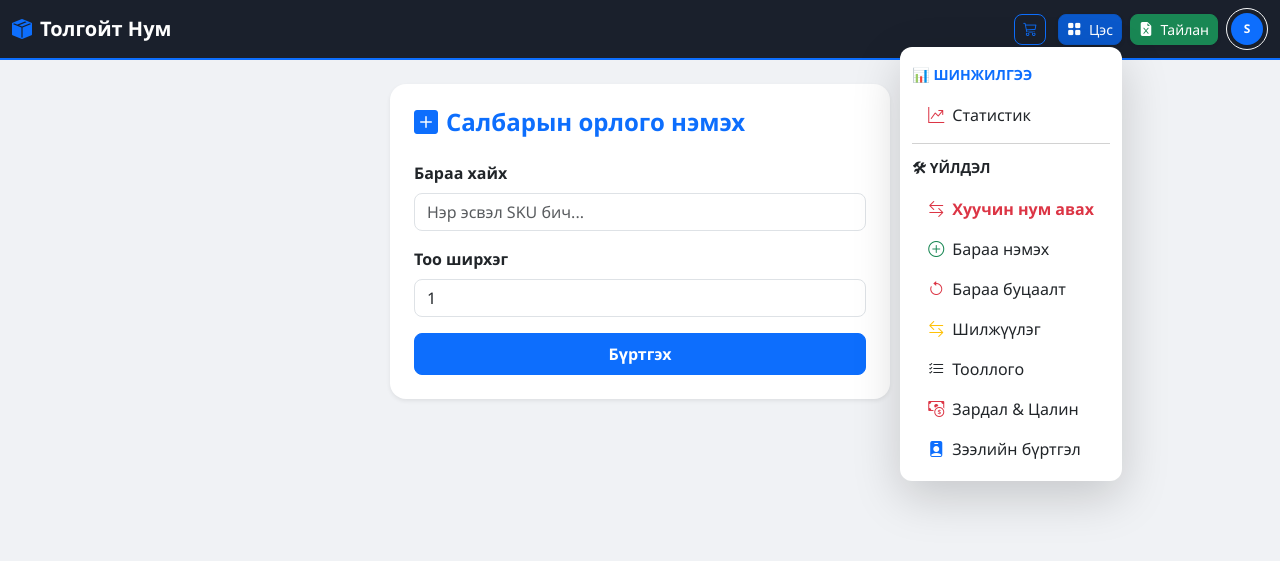
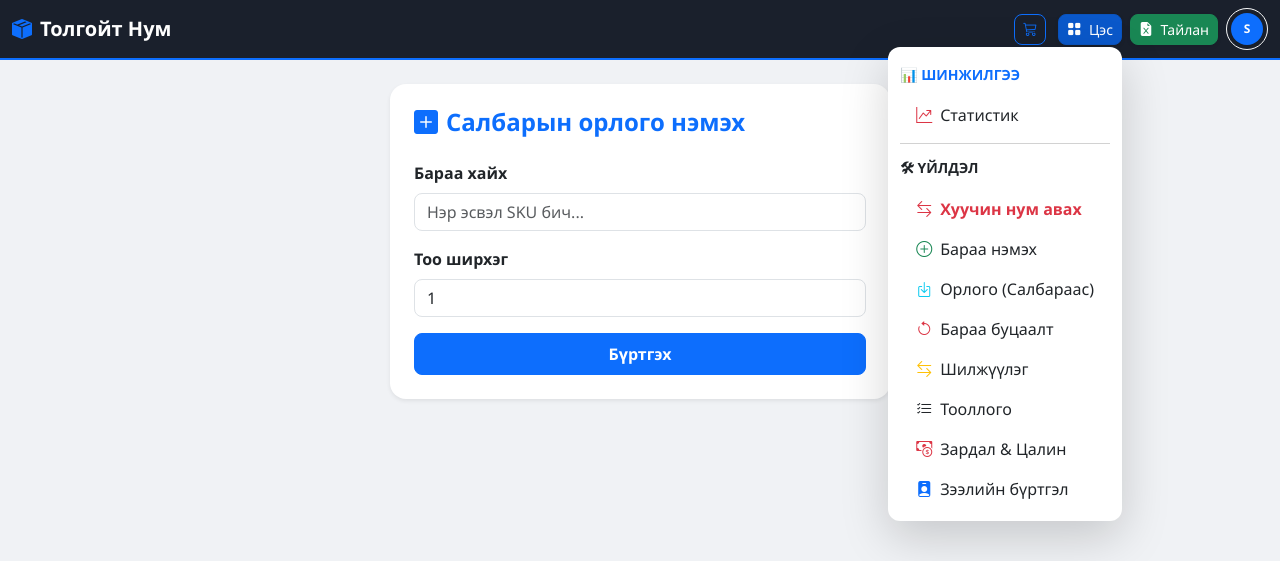
Before and after one commit to TSodoo-1985/Tolgoit_Num, a Flask app: page /add-internal-income in a window 1280 px wide, after a click on "Цэс". Shown: the top 561 px of the page. Run offline with Flask 3, Linux system fonts and the light colour scheme; the visitor is signed in with stand-in values (Sample User, id 1); data that the repository does not hold is empty.

Commit message:
Add link for internal income list and update buttons

```diff
--- a/templates/layout.html
+++ b/templates/layout.html
@@ -58,6 +58,7 @@
                     <li><h6 class="dropdown-header text-dark fw-bold px-0 mb-1 small text-uppercase">🛠 Үйлдэл</h6></li>
                     <li><a class="dropdown-item py-2 fw-bold text-danger" href="{{ url_for('buy_old_bow') }}"><i class="bi bi-arrow-left-right me-2"></i>Хуучин нум авах</a></li>
                     <li><a class="dropdown-item py-2" href="{{ url_for('add_product_page') }}"><i class="bi bi-plus-circle text-success me-2"></i>Бараа нэмэх</a></li>
+                    <li><a class="dropdown-item py-2" href="{{ url_for('internal_income_list') }}"><i class="bi bi-box-arrow-in-down text-info me-2"></i>Орлого (Салбараас)</a></li>
                     <li><a class="dropdown-item py-2" href="{{ url_for('returns') }}"><i class="bi bi-arrow-counterclockwise text-danger me-2"></i>Бараа буцаалт</a></li>
                     <li><a class="dropdown-item py-2" href="{{ url_for('special_transfer') }}"><i class="bi bi-arrow-left-right text-warning me-2"></i>Шилжүүлэг</a></li>
                     <li><a class="dropdown-item py-2" href="{{ url_for('inventory') }}"><i class="bi bi-list-check me-2"></i>Тооллого</a></li>
@@ -96,11 +97,10 @@
                         </button>
                     </li>
                     <div id="sub-trans" class="submenu-container" style="display: none;">
-                        <li><button class="dropdown-item submenu-item fw-bold text-success" onclick="handleOldBowExcel()"><i class="bi bi-file-earmark-excel me-2"></i>Хуучин нум (Excel)</button></li>
                         <li><button class="dropdown-item submenu-item" onclick="handleDownload('Жижиглэн зарлага')">Жижиглэн зарлага</button></li>
                         <li><button class="dropdown-item submenu-item" onclick="handleDownload('Бөөний зарлага')">Бөөний зарлага</button></li>
                         <li><button class="dropdown-item submenu-item" onclick="handleDownload('Өртгөөр зарлага')">Шилжүүлэг тайлан</button></li>
-                        <li><button class="dropdown-item submenu-item" onclick="handleDownload('Орлого')">Орлого</button></li>
+                        <li><button class="dropdown-item submenu-item" onclick="handleDownload('Орлого')">Хуучин нум</button></li>
                         <li><button class="dropdown-item submenu-item" onclick="handleDownload('буцаалт')">Буцаалтын тайлан</button></li>
                     </div>
 
```
